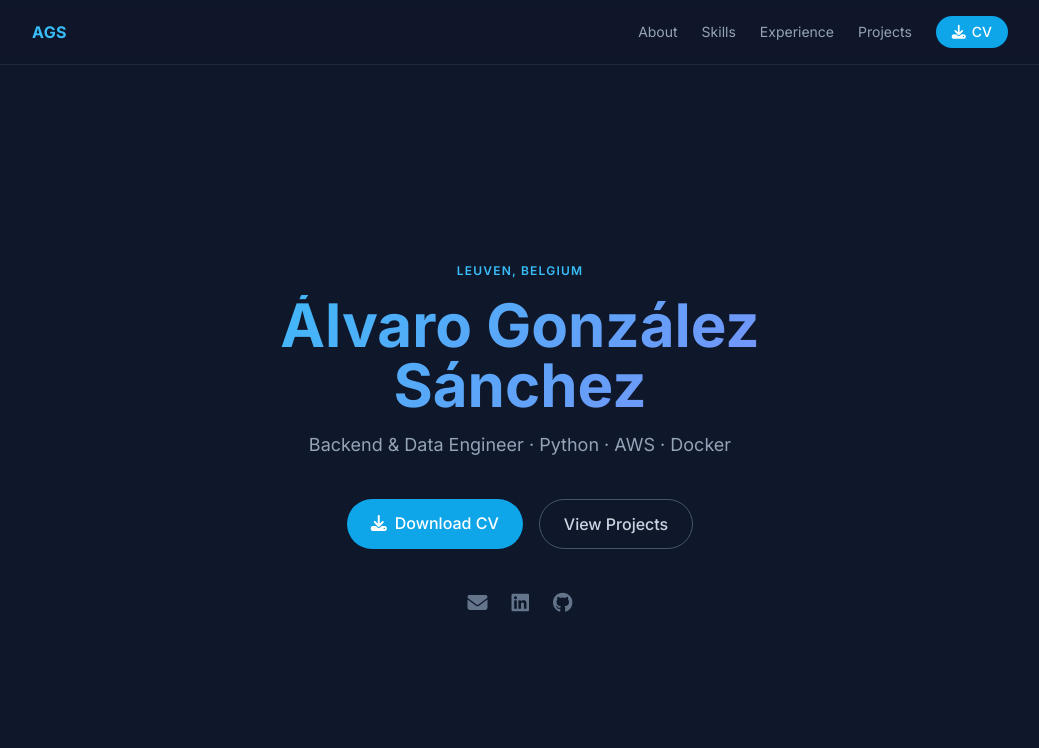
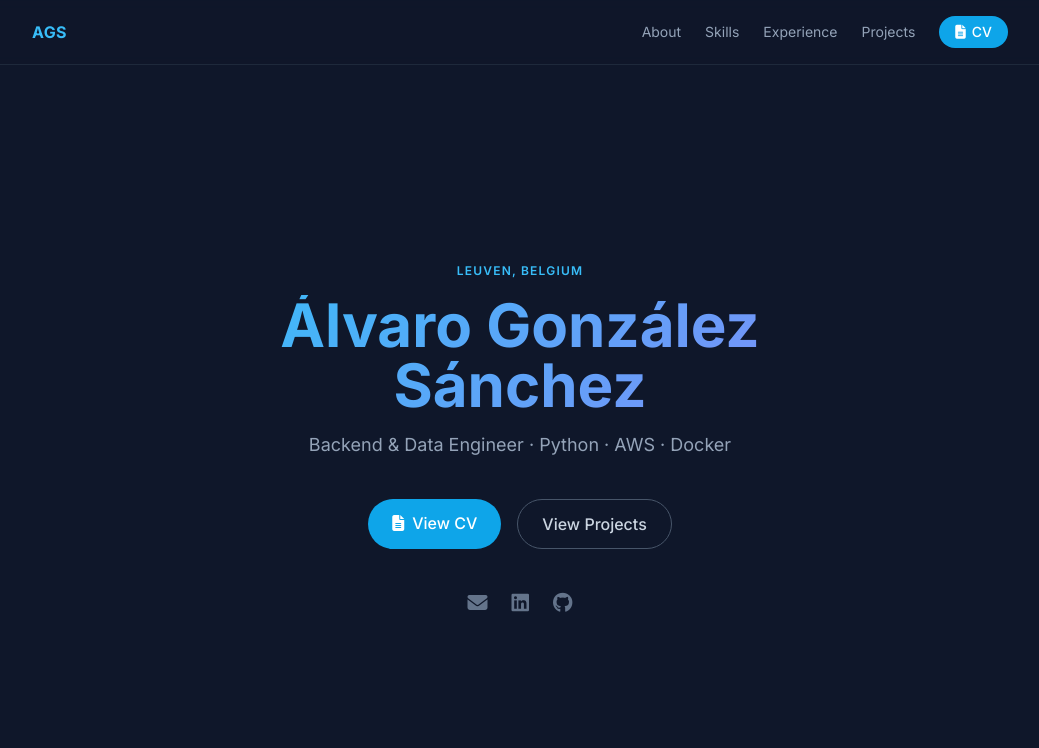
Before and after one commit to GonzalezSanchez/portfolio-website, a FastAPI app: page / in a window 1280 px wide. Shown: the top 748 px of the page, without its empty margins (120-1159 px from the left). Run offline with FastAPI, Linux system fonts and the light colour scheme; some libraries are stand-ins or nearby versions.

Commit message:
Fix CV buttons and compact PynamoDB link on website
- Replace download icon with file icon on nav and hero CV buttons
- Change 'Download CV' to 'View CV' since it opens HTML, not a file
- Compact PynamoDB PR link to '· PR #1302' instead of full URL

```diff
--- a/templates/index.html
+++ b/templates/index.html
@@ -31,7 +31,7 @@
                 <a href="#experience" class="hover:text-white transition">Experience</a>
                 <a href="#projects" class="hover:text-white transition">Projects</a>
                 <a href="/cv" class="bg-sky-500 hover:bg-sky-400 text-white px-4 py-1.5 rounded-full transition font-medium">
-                    <i class="fas fa-download mr-1.5"></i>CV
+                    <i class="fas fa-file-alt mr-1.5"></i>CV
                 </a>
             </div>
         </div>
@@ -47,7 +47,7 @@
             <p class="text-lg text-slate-400 mb-10">Backend & Data Engineer · Python · AWS · Docker</p>
             <div class="flex justify-center gap-4 flex-wrap">
                 <a href="/cv" class="bg-sky-500 hover:bg-sky-400 text-white px-6 py-3 rounded-full font-medium transition">
-                    <i class="fas fa-download mr-2"></i>Download CV
+                    <i class="fas fa-file-alt mr-2"></i>View CV
                 </a>
                 <a href="#projects" class="border border-slate-600 hover:border-slate-400 text-slate-300 hover:text-white px-6 py-3 rounded-full font-medium transition">
                     View Projects
@@ -393,8 +393,7 @@
                     </a>
                 </div>
                 <p class="text-slate-400 text-sm mb-4 leading-relaxed">
-                    Fixed a bug where Enum values were incorrectly rejected as attribute defaults due to an incomplete type validation list.
-                    PR #1302 — under review.
+                    Fixed a bug where Enum values were incorrectly rejected as attribute defaults due to an incomplete type validation list. · <a href="https://github.com/pynamodb/PynamoDB/pull/1302" target="_blank" class="text-sky-400 hover:text-sky-300">PR #1302</a>
                 </p>
                 <div class="flex flex-wrap gap-2">
                     <span class="bg-slate-700 text-sky-300 px-2.5 py-1 rounded-full text-xs">Python</span>
```
